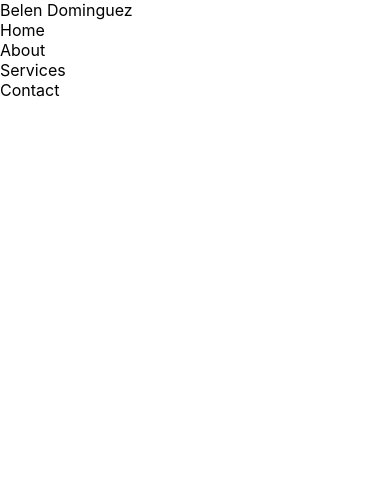
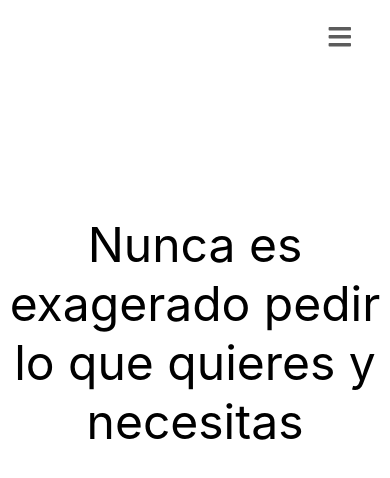
Before and after one commit to ShannonIanthe/Belen_Website_Therapy, a React (Create React App) app: page / in a window 390 px wide. Shown: the top 478 px of the page. Built offline with nearby package versions, Linux system fonts and the light colour scheme.

Commit message:
finsihed the navbar

```diff
--- a/package.json
+++ b/package.json
@@ -8,6 +8,7 @@
     "@testing-library/user-event": "^13.5.0",
     "react": "^18.2.0",
     "react-dom": "^18.2.0",
+    "react-icons": "^4.4.0",
     "react-scripts": "5.0.1",
     "web-vitals": "^2.1.4"
   },
--- a/public/index.html
+++ b/public/index.html
@@ -2,7 +2,7 @@
 <html lang="en">
   <head>
     <meta charset="utf-8" />
-    <link rel="icon" href="%PUBLIC_URL%/favicon.ico" />
+    <link rel="icon" href="%PUBLIC_URL%/beluIcon.png" />
     <meta name="viewport" content="width=device-width, initial-scale=1" />
     <meta name="theme-color" content="#000000" />
     <meta
@@ -24,7 +24,7 @@
       work correctly both with client-side routing and a non-root public URL.
       Learn how to configure a non-root public URL by running `npm run build`.
     -->
-    <title>React App</title>
+    <title>Belen Dominguez</title>
   </head>
   <body>
     <noscript>You need to enable JavaScript to run this app.</noscript>
--- a/src/App.js
+++ b/src/App.js
@@ -1,13 +1,14 @@
 import React from 'react'
 import './App.css';
 import Navbar from './components/Navbar'
+import About from './components/About'
 
 function App() {
   return (
-    <div>
-<Navbar />
-
-    </div>
+<React.Fragment>
+  <Navbar />
+  <About />
+</React.Fragment>
 
   );
 }
--- /dev/null
+++ b/src/Styles/main.css
@@ -0,0 +1,95 @@
+@import url("https://fonts.googleapis.com/css2?family=Lato:ital,wght@0,100;0,300;1,100&display=swap");
+
+* {
+  padding: 0px;
+  margin: 0;
+  box-sizing: border-box;
+}
+
+/* NAVBAR */
+:root {
+  --mainColor: #689797;
+  --mainColorLight: rgba(32, 32, 32, 0.2);
+  --secondaryColor: #689797;
+  --textColor: rgb(92, 92, 92);
+}
+
+header {
+  display: flex;
+  align-items: center;
+  justify-content: space-between;
+  height: 80px;
+  padding: 0 2rem;
+  color: var(--textColor);
+}
+
+nav a {
+  margin: 0 2rem;
+  color: var(--textColor);
+  text-decoration: none;
+}
+
+nav a:hover {
+  color: var(--secondaryColor);
+}
+
+header .nav-btn {
+  padding: 5px;
+  cursor: pointer;
+  background: transparent;
+  border: none;
+  outline: none;
+  color: var(--textColor);
+  visibility: hidden;
+  opacity: 0;
+  font-size: 1.6rem;
+}
+
+/* ABOUT */
+main {
+  height: 60vh;
+  display: flex;
+  align-items: center;
+  justify-content: center;
+  font-size: 3rem;
+  text-align: center;
+}
+
+@media only screen and (max-width: 1024px) {
+  header .nav-btn {
+    visibility: visible;
+    opacity: 1;
+  }
+
+  header nav {
+    position: fixed;
+    top: 0;
+    right: 0;
+    height: 100%;
+    width: 100%;
+    display: flex;
+    flex-direction: column;
+    align-items: center;
+    justify-content: center;
+    gap: 1.5rem;
+    background-color: var(--mainColor);
+    transition: 1s;
+    transform: translateY(-100vh);
+  }
+
+  header .responsive_nav {
+    transform: none;
+  }
+
+  nav .nav-close-btn {
+      position: absolute;
+      top: 2rem;
+      right: 2rem;
+  }
+
+  nav a{
+      font-size: 1.5rem;
+  }
+
+
+}
--- a/src/components/About.js
+++ b/src/components/About.js
@@ -0,0 +1,10 @@
+import React from 'react'
+import '../Styles/main.css'
+
+function About() {
+  return (
+    <main>Nunca es exagerado pedir lo que quieres y necesitas</main>
+  )
+}
+
+export default About
--- a/src/components/Navbar.js
+++ b/src/components/Navbar.js
@@ -1,17 +1,31 @@
-import React from 'react'
+import { useRef } from "react";
+import { FaBars, FaTimes } from "react-icons/fa";
+import '../Styles/main.css'
 
 function Navbar() {
+  const navRef =useRef();
+
+  const showNavbar = () => {
+    navRef.current.classList.toggle("responsive_nav")
+  }
+
   return (
-    <div>
-    <div>Belen Dominguez</div>
-    <div>
-    <div>Home</div>
-      <div>About</div>
-      <div>Services</div>
-      <div>Contact</div>
-    </div>
-  </div>
-  )
+    <header>
+      <h3></h3>
+      <nav ref={navRef}>
+        <a href="/#">INICIO</a>
+        <a href="/#">QUIEN SOY</a>
+        <a href="/#">SERVICIOS</a>
+        <a href="/#">CONTACTO</a>
+        <button class="nav-btn nav-close-btn" onClick={showNavbar}>
+          <FaTimes />
+        </button>
+      </nav>
+      <button class="nav-btn" onClick={showNavbar}>
+        <FaBars />
+      </button>
+    </header>
+  );
 }
 
 export default Navbar;
```
Also changed, not shown: public/beluIcon.png (added), 1 other file (tests, documents, lock files or other folders).
